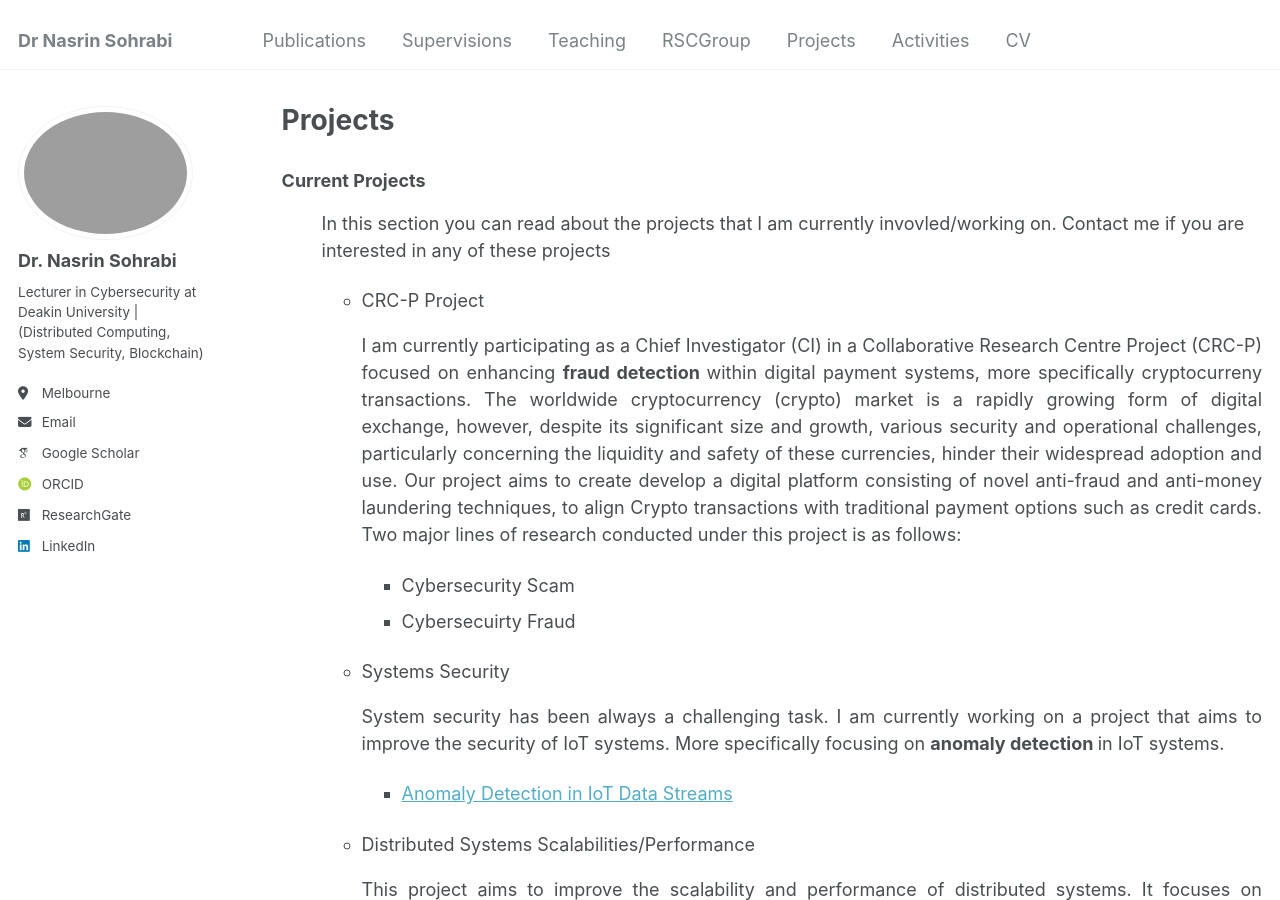
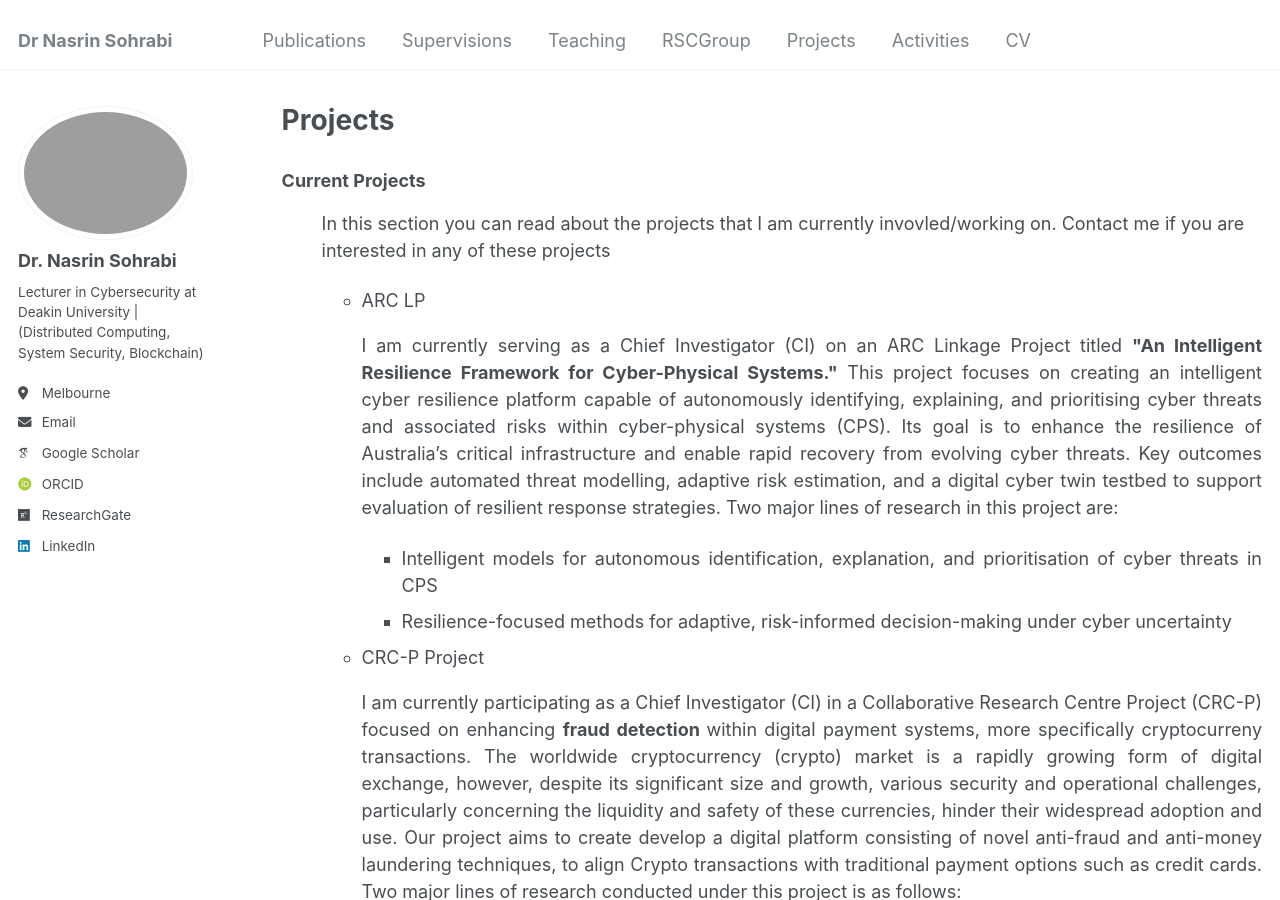
Before and after one commit to Nasrin-Sohrabi/Nasrin-Sohrabi.github.io, a Jekyll site: the page built from _pages/projects.html, in a window 1280 px wide and 900 px high. Built offline with Jekyll 4.4.1, drawn with Linux system fonts in a browser that asks for light colours; some web fonts are replaced.

Commit message:
updating news

```diff
--- a/_pages/projects.html
+++ b/_pages/projects.html
@@ -26,6 +26,24 @@ author_profile: true
            <p>In this section you can read about the projects that I am currently invovled/working on.
             Contact me if you are interested in any of these projects</p>
         <ul>
+             <li> ARC LP
+               <div class="inner-div"; style=" text-align: justify;">
+               <p> I am currently serving as a Chief Investigator (CI) on an ARC Linkage Project titled
+                <strong>"An Intelligent Resilience Framework for Cyber-Physical Systems."</strong>
+                This project focuses on creating an intelligent cyber resilience platform capable of autonomously identifying, explaining, and prioritising cyber threats
+                and associated risks within cyber-physical systems (CPS). Its goal is to enhance the resilience of Australia’s critical infrastructure and enable rapid recovery from evolving cyber threats.
+
+                Key outcomes include automated threat modelling, adaptive risk estimation, and a digital cyber twin testbed to support evaluation of resilient response strategies.
+
+                Two major lines of research in this project are:
+                <ul>
+                  <li>Intelligent models for autonomous identification, explanation, and prioritisation of cyber threats in CPS</li>
+                  <li>Resilience-focused methods for adaptive, risk-informed decision-making under cyber uncertainty</li>
+                </ul>
+               </div>
+             </li>
+
+
              <li>CRC-P Project
                 <div class="inner-div"; style=" text-align: justify;">
                     <p> I am currently participating as a Chief Investigator (CI) in a Collaborative Research Centre Project (CRC-P)
```
Also changed, not shown: _pages/about.md (+1 -6 lines).
